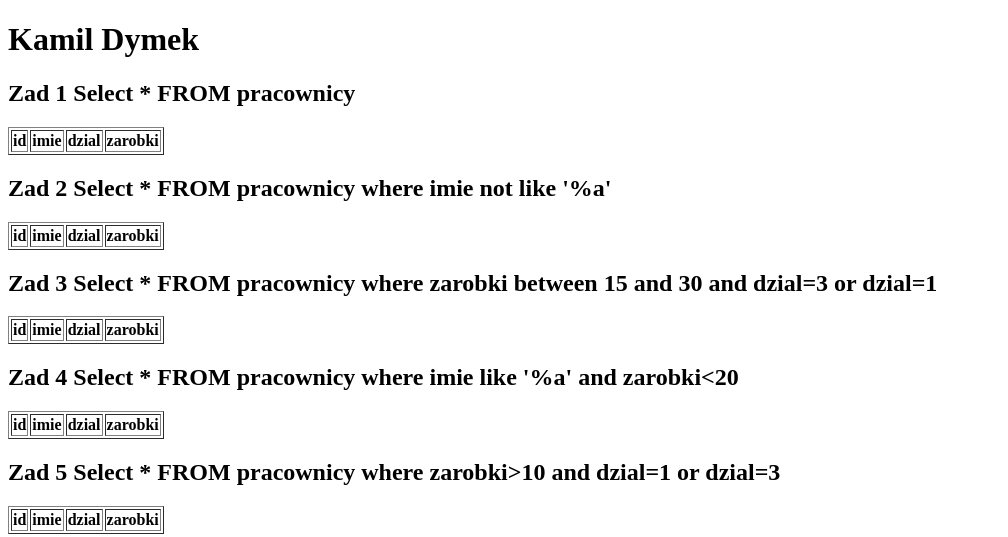
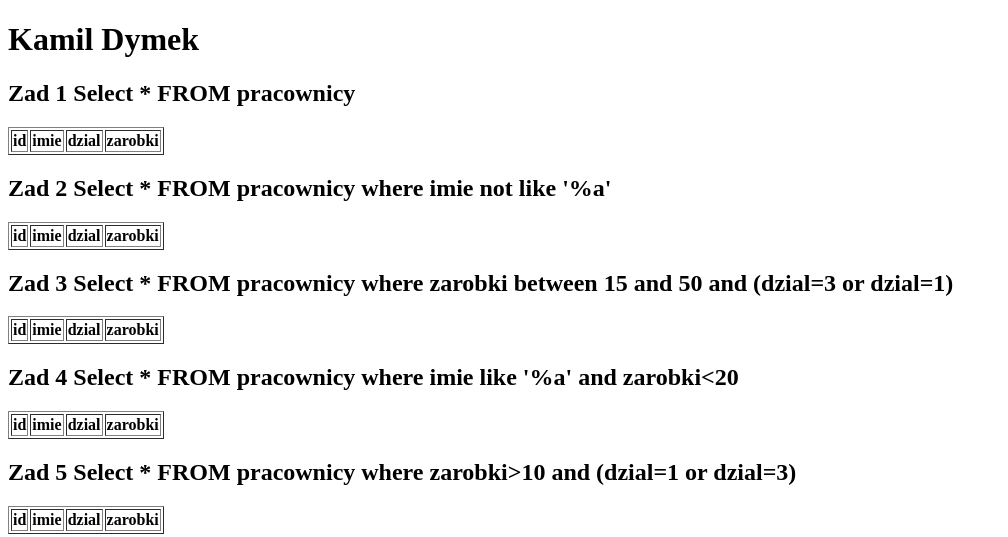
Before and after one commit to SK-2019/php-sql-wprowadzenie-Dymek-Kamil, a PHP site: page / in a window 1280 px wide. Shown: the top 537 px of the page, without its empty margins (0-1008 px from the left). Run offline with PHP 8.4, Linux system fonts and the light colour scheme; data that the repository does not hold is empty.

Commit message:
Add files via upload

```diff
--- a/index.php
+++ b/index.php
@@ -37,8 +37,8 @@
     </div>
     <div class="item c">
     <?php
-    echo("<h2>Zad 3 Select * FROM pracownicy where zarobki between 15 and 30 and dzial=3 or dzial=1</h2>");
-    worker("Select * FROM pracownicy where dzial=3 or dzial=1 and zarobki between 15 and 30");
+    echo("<h2>Zad 3 Select * FROM pracownicy where zarobki between 15 and 50 and (dzial=3 or dzial=1)</h2>");
+    worker("Select * FROM pracownicy where (dzial=3 or dzial=1) and zarobki between 15 and 50");
     ?>
     </div>
     <div class="item d">
@@ -49,8 +49,8 @@
     </div>
     <div class="item e">
     <?php
-    echo("<h2>Zad 5 Select * FROM pracownicy where zarobki>10 and dzial=1 or dzial=3</h2>");
-    worker("Select * FROM pracownicy where zarobki>10 and dzial=1 or dzial=3");
+    echo("<h2>Zad 5 Select * FROM pracownicy where zarobki>10 and (dzial=1 or dzial=3)</h2>");
+    worker("Select * FROM pracownicy where zarobki>10 and (dzial=1 or dzial=3)");
     ?>
     </div>
 </div>
```
